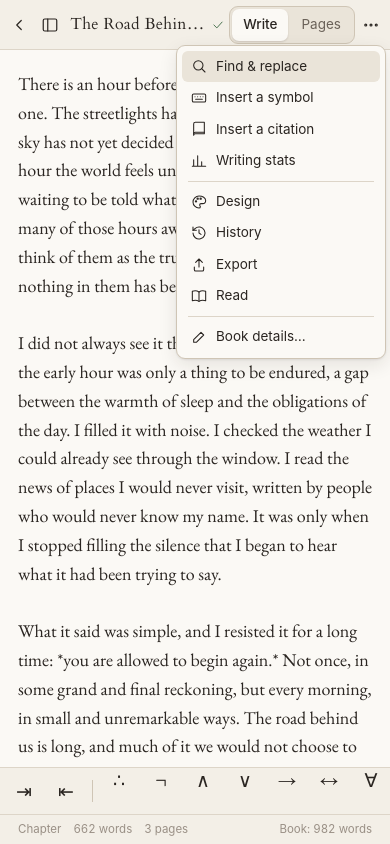
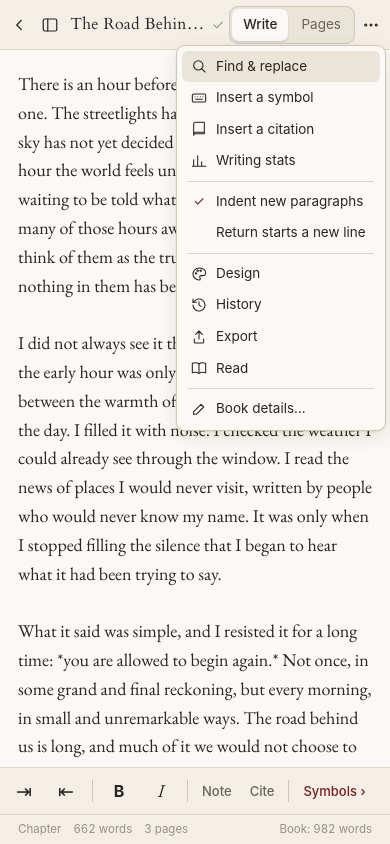
Before and after one commit to theunseenspirit/SerifWriter, a website built with Vite: page index.html in a window 390 px wide. Both pictures are taken after a click on the button 371 px from the left and 24 px from the top of the page. Built offline with nearby package versions, Linux system fonts and the light colour scheme.

Commit message:
Symbols behind a submenu key; paragraph toggles easier to reach
- Phone writing keys now open on the line and format keys (indent,
  outdent, bold, italic, note, cite). The logic symbols sit one level
  down: "Symbols ›" swaps in a row of them (now with ∵ ⊨ ⊥) and "All…"
  for the full list; ‹ goes back.
- "Indent new paragraphs" and "Return starts a new line" are one-tap,
  ticked toggles in the phone's ⋯ menu, and have their own "Paragraphs
  & line breaks" section right under Template in Design.
- setBookSetting() changes one book setting as an adjustment to its
  template, shared by the menu and Design.

Co-Authored-By: Claude Opus 5.5 <noreply@anthropic.com>
Claude-Session: https://claude.ai/code/session_018m8MYtH33no6MZvVaXTu9P

```diff
--- a/src/styles/app.css
+++ b/src/styles/app.css
@@ -463,6 +463,9 @@ select.input { padding-right: 26px; }
 .pj-key.ui { font: 500 13px/1 var(--ui-font); color: var(--ink-2); }
 .pj-key.b { font-weight: 700; font-family: var(--ui-font); font-size: 16px; }
 .pj-key.i { font-style: italic; font-size: 18px; }
+.pj-key.sub { color: var(--accent-ui); }
+.pj-key.back { font: 24px/1 var(--ui-font); color: var(--accent-ui); }
+.pj-keys-scroll[hidden] { display: none; }
 .pj-key.done { color: var(--accent-ui); font-size: 22px; border-left: 1px solid var(--line); border-radius: 0 8px 8px 0; }
 .pj-keys-sep { flex: none; width: 1px; height: 22px; margin: 0 4px; background: var(--line-2); }
 .install-tip { display: flex; align-items: center; gap: 14px; margin: 0 0 22px; padding: 12px 14px; border: 1px solid var(--line-2); border-radius: 12px; background: var(--panel); font-size: 13.5px; line-height: 1.45; }
--- a/src/templates/index.ts
+++ b/src/templates/index.ts
@@ -1,5 +1,5 @@
 import type { PageSizeId, Project, TemplateDef, TemplateSettings } from '../model/types.ts';
-import { deepMerge } from '../util.ts';
+import { deepDiff, deepMerge, setPath } from '../util.ts';
 import { FONTS, fontStack } from '../typeset/fonts.ts';
 
 import classicJson from './classic/template.json';
@@ -58,6 +58,18 @@ export function effectiveSettings(project: Pick<Project, 'templateId' | 'overrid
   // Custom templates store complete settings, but merge onto the base so new keys get defaults.
   const base = deepMerge(baseTemplate(t).settings, t.settings);
   return deepMerge(base, project.overrides || {});
+}
+
+/** A template's own settings, before a book's adjustments. */
+export function templateDefaults(t: TemplateDef): TemplateSettings {
+  return deepMerge(baseTemplate(t).settings, t.settings);
+}
+
+/** Changes one setting of a book (e.g. 'type.autoIndent'), stored as an adjustment to its template. */
+export function setBookSetting(project: Pick<Project, 'templateId' | 'overrides'>, path: string, value: unknown): void {
+  const cur = effectiveSettings(project);
+  setPath(cur, path, value);
+  project.overrides = deepDiff(templateDefaults(getTemplate(project.templateId)), cur) || {};
 }
 
 /** Whether new paragraphs get a first-line indent (never with space between paragraphs). */
--- a/src/ui/design.ts
+++ b/src/ui/design.ts
@@ -2,11 +2,11 @@ import type { ProjectCtx } from './project.ts';
 import type { TemplateDef, TemplateSettings } from '../model/types.ts';
 import { h, icon, button } from './dom.ts';
 import { toast, promptDialog, confirmDialog } from './dialogs.ts';
-import { allTemplates, getTemplate, baseTemplate, effectiveSettings, PAGE_SIZES, setCustomTemplates, injectTemplateCss, indentsParagraphs } from '../templates/index.ts';
+import { allTemplates, getTemplate, baseTemplate, effectiveSettings, PAGE_SIZES, setCustomTemplates, injectTemplateCss, indentsParagraphs, templateDefaults } from '../templates/index.ts';
 import { FONTS, FONT_IDS } from '../typeset/fonts.ts';
 import { ORNAMENT_SETS } from '../typeset/ornaments.ts';
 import * as repo from '../db/repo.ts';
-import { deepDiff, deepMerge, getPath, setPath, uid, debounce, downloadBlob, slug } from '../util.ts';
+import { deepDiff, getPath, setPath, uid, debounce, downloadBlob, slug } from '../util.ts';
 import { bookCover } from './home.ts';
 import { isPhone, syncThemeColor } from './viewport.ts';
 
@@ -26,10 +26,6 @@ export function openDesign(ctx: ProjectCtx): void {
   const close = () => { drawer.remove(); openDrawer = null; document.removeEventListener('keydown', onKey); };
   document.addEventListener('keydown', onKey);
   render(ctx, drawer, close);
-}
-
-function templateDefaults(t: TemplateDef): TemplateSettings {
-  return deepMerge(baseTemplate(t).settings, t.settings);
 }
 
 function render(ctx: ProjectCtx, drawer: HTMLElement, close: () => void): void {
@@ -246,6 +242,12 @@ function render(ctx: ProjectCtx, drawer: HTMLElement, close: () => void): void {
 
   const body = h('div', { class: 'drawer-body' },
     sec('Template', tpls, h('p', { class: 'ds-note' }, tpl.description), h('div', { class: 'ds-actions' }, saveAs, reset, exportTpl, importTpl, del)),
+    sec('Paragraphs & line breaks',
+      row('', autoIndent, 'The first line of each new paragraph is indented, as in printed books. Off: every paragraph starts flush left.'),
+      indentRow,
+      row('', spacedToggle, 'A blank line’s worth of space between paragraphs, which are then never indented.'),
+      row('', toggle('type.lineBreaks', 'Return starts a new line'), 'On: each Return in your text starts a new line in the book. Off: a single Return runs on into the same paragraph, and a blank line starts a new one.'),
+      h('p', { class: 'ds-note ds-indent-note' }, 'With indenting off and Return on, each line is set just as you typed it, flush left.')),
     sec('Colour',
       row('Accent', swatches),
       row('Ink', colorInput('color.ink')),
@@ -255,11 +257,6 @@ function render(ctx: ProjectCtx, drawer: HTMLElement, close: () => void): void {
       row('Display font', select('type.display', fontOptions)),
       row('Size', range('type.size', 8, 14, 0.1, (v) => `${v.toFixed(1)} pt`)),
       row('Line spacing', range('type.leading', 0.9, 2.2, 0.01, (v) => `${v.toFixed(2)}×`), 'Like LaTeX’s \\linespread: 1.0 is single spacing (1.2 × the type size).'),
-      row('', autoIndent, 'The first line of each new paragraph is indented, as in printed books. Off: every paragraph starts flush left.'),
-      indentRow,
-      row('', spacedToggle, 'A blank line’s worth of space between paragraphs, which are then never indented.'),
-      row('', toggle('type.lineBreaks', 'Return starts a new line'), 'On: each Return in your text starts a new line in the book. Off: a single Return runs on into the same paragraph, and a blank line starts a new one.'),
-      h('p', { class: 'ds-note ds-indent-note' }, 'With indenting off and Return on, each line is set just as you typed it, flush left.'),
       row('', toggle('type.justify', 'Justified text')),
       row('', toggle('type.hyphenate', 'Hyphenation')),
       row('', toggle('type.oldstyleNums', 'Old-style numerals')),
--- a/src/ui/project.ts
+++ b/src/ui/project.ts
@@ -10,7 +10,7 @@ import { Editor } from './editor.ts';
 import { Sidebar } from './sidebar.ts';
 import { Preview } from './preview.ts';
 import { KINDS, defaultContent, makeSection, plainTitle, sectionTitle } from '../model/defaults.ts';
-import { effectiveSettings, pageSize } from '../templates/index.ts';
+import { effectiveSettings, pageSize, indentsParagraphs, setBookSetting } from '../templates/index.ts';
 import { debounce, uid, formatRelative } from '../util.ts';
 import { splitFrontMatter, withFrontMatter } from '../md/frontmatter.ts';
 import { isPhone, onPhoneChange } from './viewport.ts';
@@ -154,11 +154,24 @@ export async function openProjectView(root: HTMLElement, project: Project): Prom
   writeTab.addEventListener('click', () => showPane('write'));
   pagesTab.addEventListener('click', () => showPane('pages'));
   const seg = h('div', { class: 'pj-seg', role: 'group', 'aria-label': 'Show' }, writeTab, pagesTab);
-  const moreBtn: HTMLButtonElement = iconButton('more', 'More', () => showMenu(moreBtn, [
+  // The paragraph settings as one-tap toggles (also in Design ▸ Paragraphs & line breaks).
+  const paragraphSetting = (path: 'type.autoIndent' | 'type.lineBreaks', on: boolean) => {
+    setBookSetting(session.project, path, on);
+    session.markProjectDirty();
+    void ctx.relayout();
+    toast(path === 'type.autoIndent' ? (on ? 'New paragraphs are indented.' : 'New paragraphs start flush left, not indented.')
+      : (on ? 'Each Return now starts a new line.' : 'A single Return runs on; a blank line starts a new paragraph.'), { timeout: 2400 });
+  };
+  const moreBtn: HTMLButtonElement = iconButton('more', 'More', () => {
+    const s = effectiveSettings(session.project);
+    showMenu(moreBtn, [
       { label: 'Find & replace', icon: 'search', onClick: () => void openFind() },
       { label: 'Insert a symbol', icon: 'keyboard', onClick: () => void openSymbols() },
       { label: 'Insert a citation', icon: 'book', onClick: () => void openCite() },
       { label: 'Writing stats', icon: 'chart', onClick: () => void openStats() },
+      { separator: true, label: '' },
+      { label: 'Indent new paragraphs', checked: indentsParagraphs(s), disabled: s.type.paragraphStyle === 'block', onClick: () => paragraphSetting('type.autoIndent', !indentsParagraphs(s)) },
+      { label: 'Return starts a new line', checked: !!s.type.lineBreaks, onClick: () => paragraphSetting('type.lineBreaks', !s.type.lineBreaks) },
       { separator: true, label: '' },
       { label: 'Design', icon: 'design', onClick: () => void openDesign() },
       { label: 'History', icon: 'history', onClick: () => void openHistory() },
@@ -166,7 +179,8 @@ export async function openProjectView(root: HTMLElement, project: Project): Prom
       { label: 'Read', icon: 'read', onClick: () => void openRead() },
       { separator: true, label: '' },
       { label: 'Book details…', icon: 'edit', onClick: () => void bookDetails() },
-  ]), 'pj-more');
+    ]);
+  }, 'pj-more');
 
   const topbar = h('header', { class: 'pj-bar' },
     back, toggleSidebar, titleBtn, saveState, mirrorWarn,
@@ -184,20 +198,34 @@ export async function openProjectView(root: HTMLElement, project: Project): Prom
     return b;
   };
   const sym = (c: string, name: string) => key(c, name, () => editor.insert(c), 'sym');
-  const keys = h('div', { class: 'pj-keys', role: 'toolbar', 'aria-label': 'Writing keys' },
-    h('div', { class: 'pj-keys-scroll' },
+  const sep = () => h('span', { class: 'pj-keys-sep' });
+  // First the line and format keys; the symbols are one level down, behind "Symbols ›".
+  const mainKeys = h('div', { class: 'pj-keys-scroll', role: 'group', 'aria-label': 'Writing keys' },
     key('⇥', 'Indent the line (Tab)', () => editor.command('indent')),
     key('⇤', 'Outdent the line (⇧Tab)', () => editor.command('outdent')),
-      h('span', { class: 'pj-keys-sep' }),
-      sym('∴', 'Therefore'), sym('¬', 'Not'), sym('∧', 'And'), sym('∨', 'Or'), sym('→', 'If… then'), sym('↔', 'If and only if'),
-      sym('∀', 'For all'), sym('∃', 'There exists'), sym('□', 'Necessarily'), sym('◇', 'Possibly'), sym('⊢', 'Proves'),
-      key('Symbols', 'All symbols', () => void openSymbols(), 'ui'),
-      h('span', { class: 'pj-keys-sep' }),
+    sep(),
     key('B', 'Bold', () => editor.command('bold'), 'b'),
     key('I', 'Italic', () => editor.command('italic'), 'i'),
+    sep(),
     key('Note', 'Footnote here', () => editor.command('note'), 'ui'),
-      key('Cite', 'Insert a citation', () => void openCite(), 'ui')),
-    key('⌄', 'Hide the keyboard', () => editor.ta.blur(), 'done'));
+    key('Cite', 'Insert a citation', () => void openCite(), 'ui'),
+    sep(),
+    key('Symbols ›', 'Symbols', () => showKeys('symbols'), 'ui sub'));
+  const symbolKeys = h('div', { class: 'pj-keys-scroll', role: 'group', 'aria-label': 'Symbols', hidden: true },
+    key('‹', 'Back to the writing keys', () => showKeys('main'), 'back'),
+    sep(),
+    sym('∴', 'Therefore'), sym('∵', 'Because'), sym('¬', 'Not'), sym('∧', 'And'), sym('∨', 'Or'), sym('→', 'If… then'), sym('↔', 'If and only if'),
+    sym('∀', 'For all'), sym('∃', 'There exists'), sym('□', 'Necessarily'), sym('◇', 'Possibly'), sym('⊢', 'Proves'), sym('⊨', 'Entails'), sym('⊥', 'Contradiction'),
+    sep(),
+    key('All…', 'All symbols', () => void openSymbols(), 'ui'));
+  const showKeys = (which: 'main' | 'symbols') => {
+    mainKeys.hidden = which !== 'main';
+    symbolKeys.hidden = which === 'main';
+    (which === 'main' ? mainKeys : symbolKeys).scrollLeft = 0;
+  };
+  const keys = h('div', { class: 'pj-keys', role: 'toolbar', 'aria-label': 'Writing keys' },
+    mainKeys, symbolKeys,
+    key('⌄', 'Hide the keyboard', () => { showKeys('main'); editor.ta.blur(); }, 'done'));
   const editorCol = h('div', { class: 'pj-editor' }, editor.el, keys, statusbar);
   const layout = h('div', { class: 'pj-main' }, sidebar.el, editorCol, resizer, preview.el);
   const sbBackdrop = h('div', { class: 'sb-backdrop', 'aria-hidden': 'true' });
```
Also changed, not shown: tests/e2e/phone.cjs (+15 -1 lines), README.md. Lines whose indentation alone changed are shown as unchanged.
